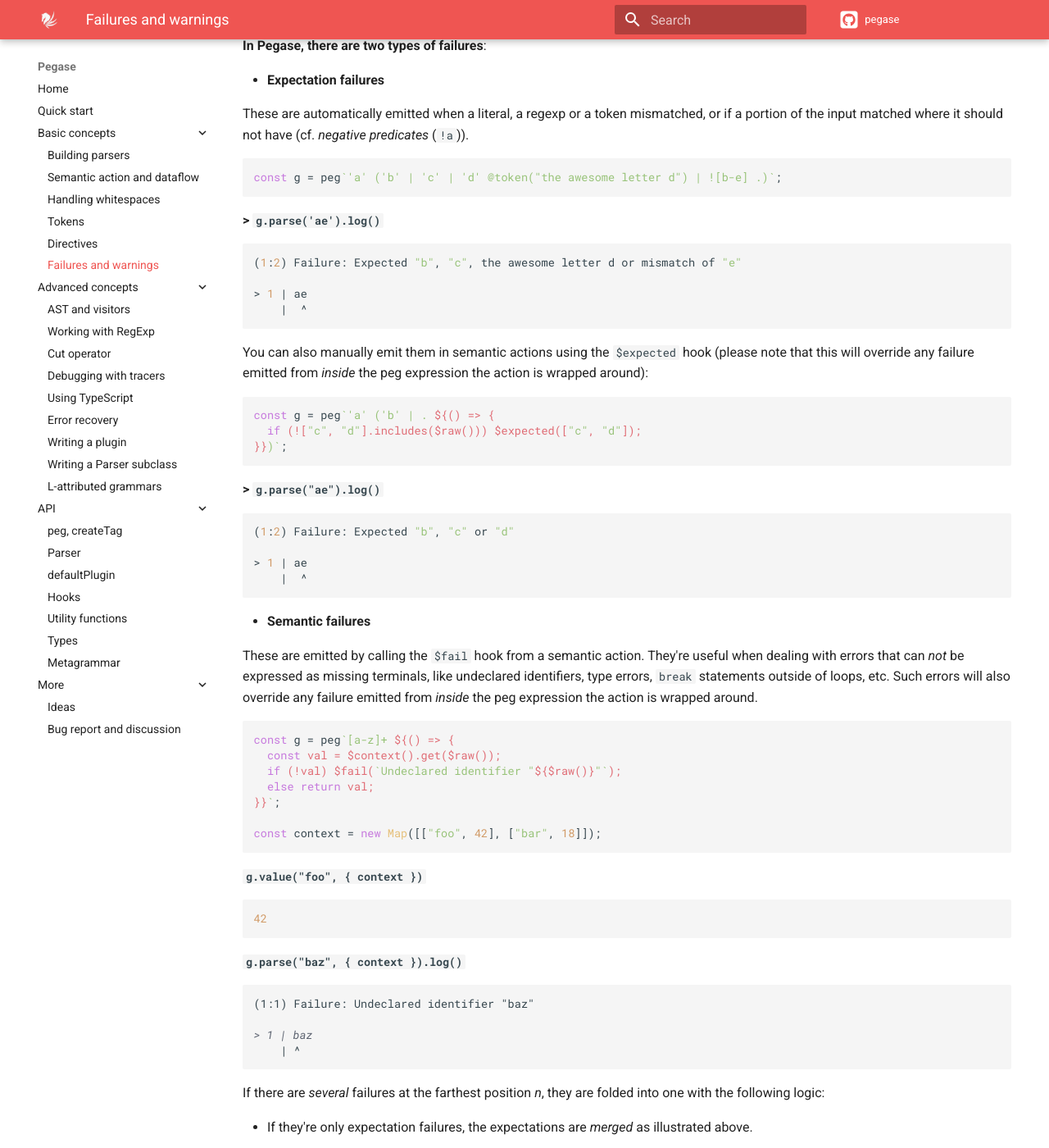
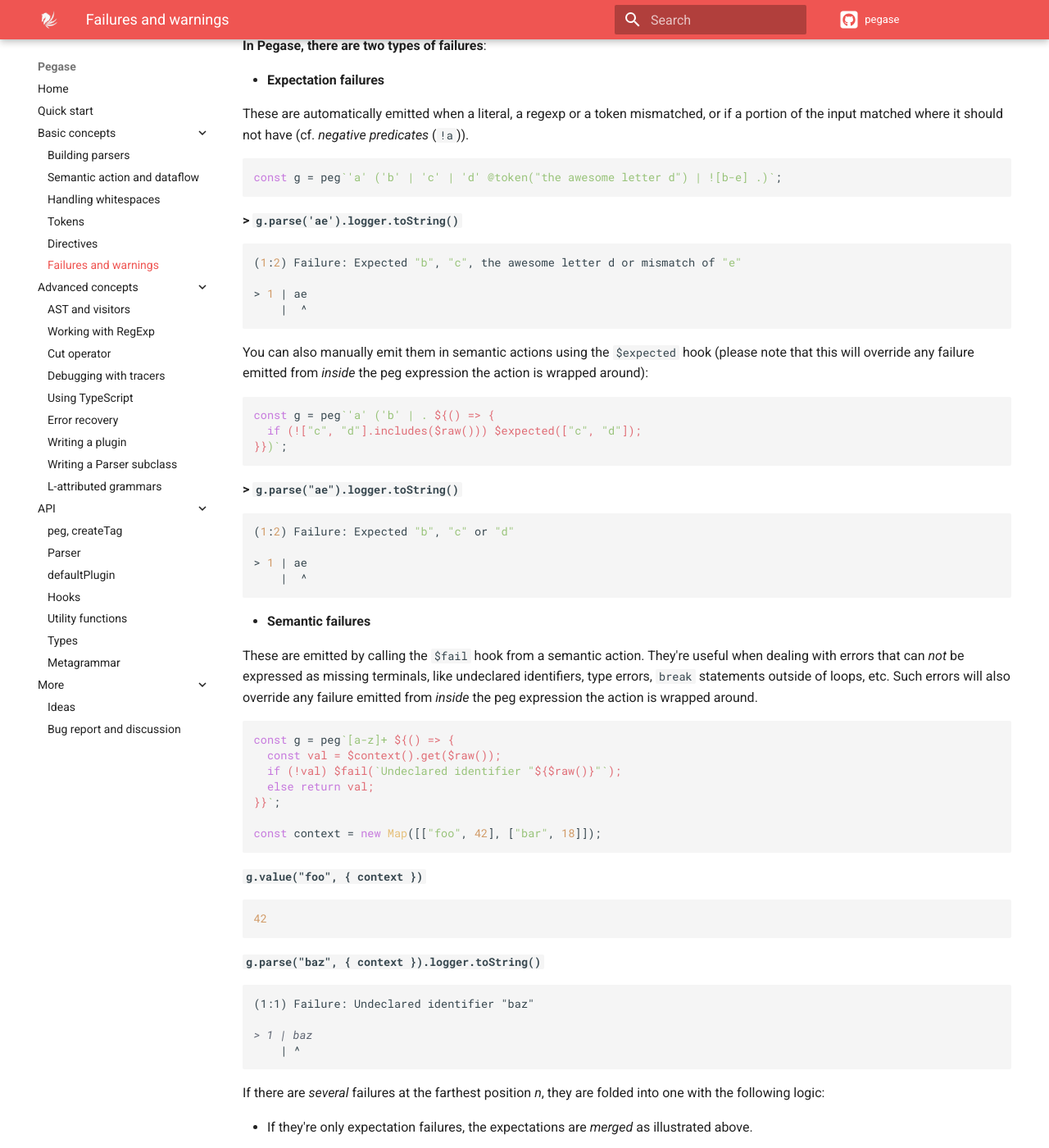
Before and after one commit to strblr/pegase, an MkDocs documentation site: the page built from doc/docs/basic-concepts/Failures-and-warnings.md, in a window 1280 px wide and 1400 px high, scrolled down 642 px. Shown: the whole window at 82% size. Built offline with MkDocs 1.6.1 and Material for MkDocs 9.7.7, drawn with Linux system fonts in a browser that asks for light colours; nearby versions of some CDN libraries; comment, search, counter and statistics services are not loaded; some of the changed text lies outside the part shown.

Commit message:
Bumped version, corrected doc

````diff
--- a/doc/docs/basic-concepts/Failures-and-warnings.md
+++ b/doc/docs/basic-concepts/Failures-and-warnings.md
@@ -25,7 +25,7 @@ These are automatically emitted when a literal, a regexp or a token mismatched,
 const g = peg`'a' ('b' | 'c' | 'd' @token("the awesome letter d") | ![b-e] .)`;
 ```
 
-#### > `g.parse('ae').log()`
+#### > `g.parse('ae').logger.toString()`
 
 ```
 (1:2) Failure: Expected "b", "c", the awesome letter d or mismatch of "e"
@@ -42,7 +42,7 @@ const g = peg`'a' ('b' | . ${() => {
 }})`;
 ```
 
-#### > `g.parse("ae").log()`
+#### > `g.parse("ae").logger.toString()`
 
 ```
 (1:2) Failure: Expected "b", "c" or "d"
@@ -71,7 +71,7 @@ const context = new Map([["foo", 42], ["bar", 18]]);
 42
 ```
 
-#### `g.parse("baz", { context }).log()`
+#### `g.parse("baz", { context }).logger.toString()`
 
 ```
 (1:1) Failure: Undeclared identifier "baz"
@@ -103,7 +103,7 @@ const p = peg`
 `;
 ```
 
-#### > `p.parse("class test {").log()`
+#### > `p.parse("class test {").logger.toString()`
 
 ```
 (1:7) Warning: Class names should be capitalized
--- a/package.json
+++ b/package.json
@@ -1,6 +1,6 @@
 {
   "name": "pegase",
-  "version": "0.3.17",
+  "version": "0.3.18",
   "description": "An inline, fast, powerful and lightweight PEG parser generator for JavaScript and TypeScript, with semantic actions, support for native regexps, error recovery, warnings, AST generation, AST visitors, cut operator, and a lot more.",
   "main": "lib/index.js",
   "types": "lib/index.d.ts",
````
Also changed, not shown: doc/docs/Quick-start.md (+1 -1 lines), doc/docs/advanced-concepts/AST-and-visitors.md (+1 -1 lines), doc/docs/advanced-concepts/Error-recovery.md (+1 -1 lines), doc/docs/basic-concepts/Tokens.md (+3 -3 lines), doc/docs/index.md (+1 -1 lines).
